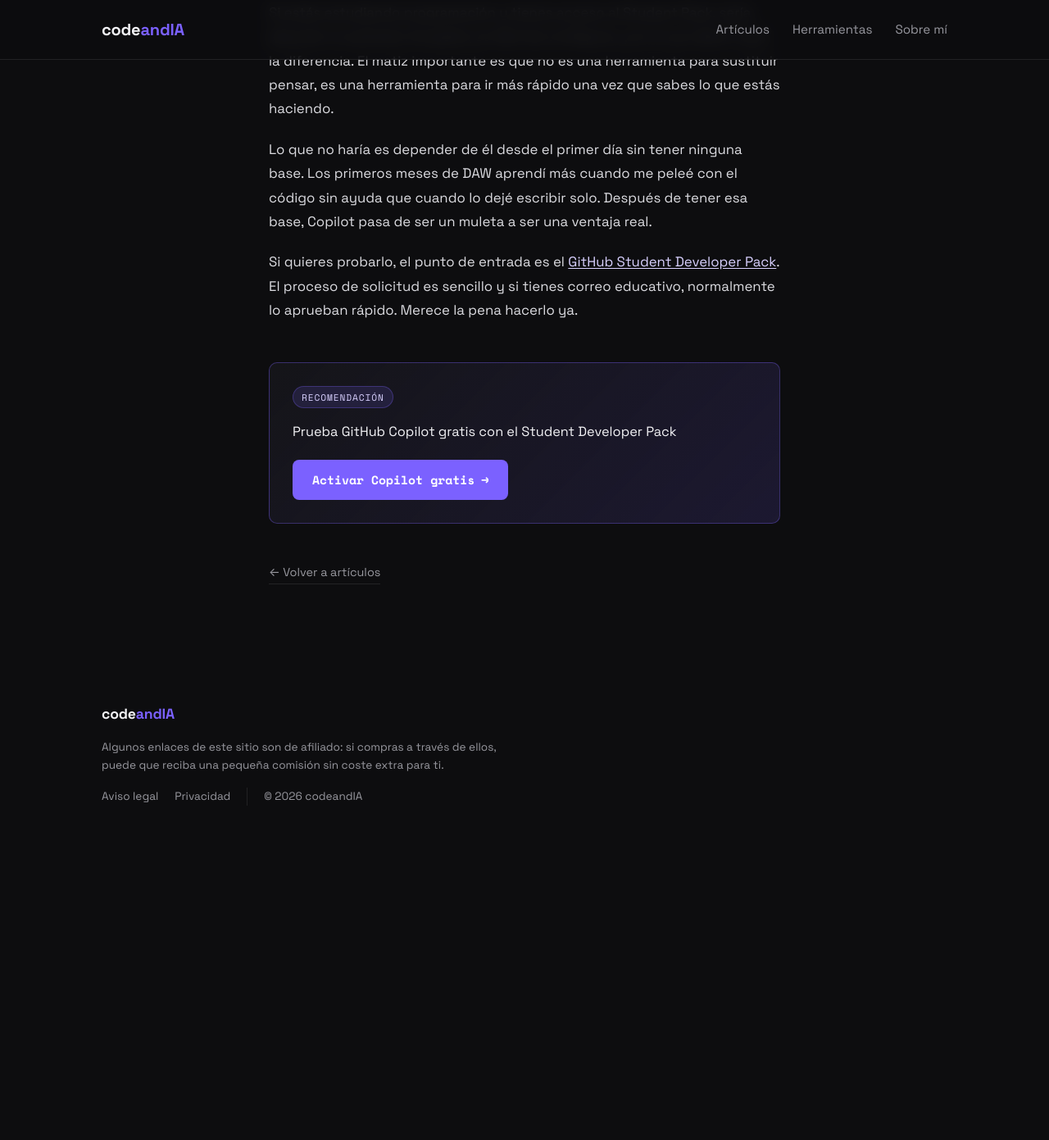
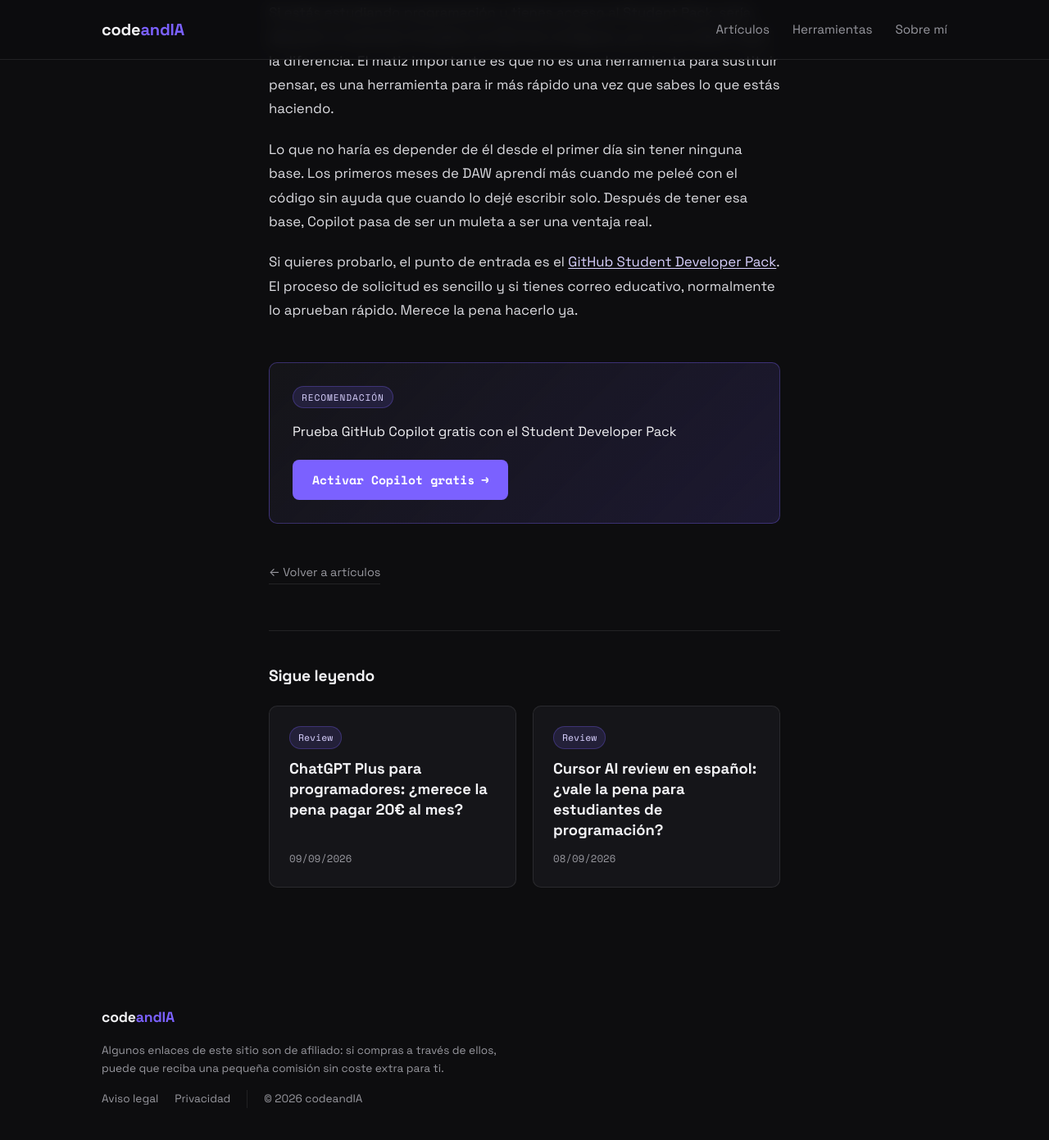
Before and after one commit to vibodigitalinfo-lab/codeandIA, a Jekyll site: the page built from articulos/github-copilot-gratis-estudiantes.md, in a window 1280 px wide and 1400 px high, scrolled down 2687 px. Shown: the top 1391 px of the window at 82% size. Built offline with Jekyll 4.4.1, drawn with Linux system fonts in a browser that asks for light colours; before the commit the page ends 3718 px from its top, so only the background shows below that.

Commit message:
feat: organización por categorías y artículos relacionados
- Portada: pestañas de filtro por categoría (Todos/Reviews/Comparativas)
  con contador automático, funciona sin recargar
- Artículos: sección "Sigue leyendo" al final con 2 artículos
  relacionados (primero de la misma categoría) para aumentar el tiempo
  en el sitio y las conversiones de afiliado
- Estilos de .section-head, .filter-tabs y .related-grid coherentes con
  el tema

Co-Authored-By: Claude Code <noreply@anthropic.com>

```diff
--- a/_layouts/article.html
+++ b/_layouts/article.html
@@ -34,5 +34,24 @@ layout: default
     {% endif %}
 
     <a href="{{ "/" | relative_url }}" class="back-link">← Volver a artículos</a>
+
+    {% assign otros = site.pages | where_exp: "p", "p.path contains 'articulos/'" | where_exp: "p", "p.url != page.url" %}
+    {% assign mismos = otros | where: "category", page.category | sort: "date" | reverse %}
+    {% assign distintos = otros | where_exp: "p", "p.category != page.category" | sort: "date" | reverse %}
+    {% assign relacionados = mismos | concat: distintos %}
+    {% if relacionados.size > 0 %}
+    <aside class="related">
+      <h2 class="related-title">Sigue leyendo</h2>
+      <div class="related-grid">
+        {% for r in relacionados limit: 2 %}
+        <a href="{{ r.url | relative_url }}" class="article-card">
+          <span class="pill">{{ r.category }}</span>
+          <h3 class="article-card-title">{{ r.title }}</h3>
+          <span class="article-card-date">{{ r.date | date: "%d/%m/%Y" }}</span>
+        </a>
+        {% endfor %}
+      </div>
+    </aside>
+    {% endif %}
   </div>
 </article>
--- a/_layouts/default.html
+++ b/_layouts/default.html
@@ -81,6 +81,25 @@
         if (e.key === 'Escape') close();
       });
     })();
+
+    /* Filtro de artículos por categoría en la portada */
+    (function () {
+      var tabs = document.querySelectorAll('.filter-tab');
+      var cards = document.querySelectorAll('.article-card[data-category]');
+      if (!tabs.length || !cards.length) return;
+
+      tabs.forEach(function (tab) {
+        tab.addEventListener('click', function () {
+          var f = tab.getAttribute('data-filter');
+          tabs.forEach(function (t) { t.classList.remove('is-active'); });
+          tab.classList.add('is-active');
+          cards.forEach(function (card) {
+            card.style.display =
+              (f === 'all' || card.getAttribute('data-category') === f) ? '' : 'none';
+          });
+        });
+      });
+    })();
   </script>
 
 </body>
--- a/styles.css
+++ b/styles.css
@@ -257,6 +257,50 @@ a {
   font-size: 0.9rem;
 }
 
+/* ============ Cabecera de sección + filtro por categoría ============ */
+
+.section-head {
+  display: flex;
+  align-items: flex-end;
+  justify-content: space-between;
+  flex-wrap: wrap;
+  gap: 16px 24px;
+  margin-bottom: 40px;
+}
+
+.section-head .section-title {
+  margin-bottom: 0;
+}
+
+.filter-tabs {
+  display: flex;
+  flex-wrap: wrap;
+  gap: 8px;
+}
+
+.filter-tab {
+  font-family: var(--font-mono);
+  font-size: 0.8rem;
+  color: var(--text-muted);
+  background: var(--bg-raised);
+  border: 1px solid var(--border);
+  border-radius: 100px;
+  padding: 8px 16px;
+  cursor: pointer;
+  transition: color 0.15s ease, border-color 0.15s ease, background 0.15s ease;
+}
+
+.filter-tab:hover {
+  color: var(--text);
+  border-color: var(--text-muted);
+}
+
+.filter-tab.is-active {
+  color: var(--accent-text);
+  background: var(--accent-soft);
+  border-color: rgba(123, 97, 255, 0.4);
+}
+
 /* ============ Grid de artículos ============ */
 
 .articles-grid {
@@ -299,6 +343,26 @@ a {
   font-size: 0.78rem;
   color: var(--text-muted);
   margin-top: auto;
+}
+
+/* ============ Artículos relacionados ============ */
+
+.related {
+  margin-top: 56px;
+  padding-top: 40px;
+  border-top: 1px solid var(--border);
+}
+
+.related-title {
+  font-size: 1.2rem;
+  margin: 0 0 20px;
+  letter-spacing: -0.01em;
+}
+
+.related-grid {
+  display: grid;
+  grid-template-columns: repeat(auto-fill, minmax(260px, 1fr));
+  gap: 20px;
 }
 
 /* ============ Grid de herramientas ============ */
```
Also changed, not shown: index.html (+14 -3 lines).
